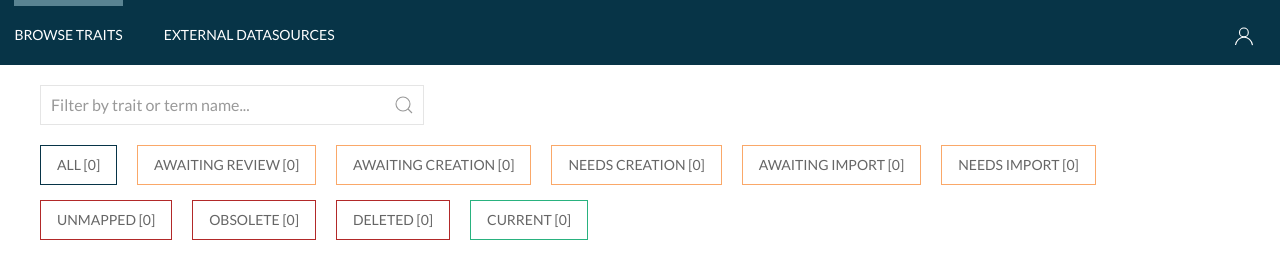
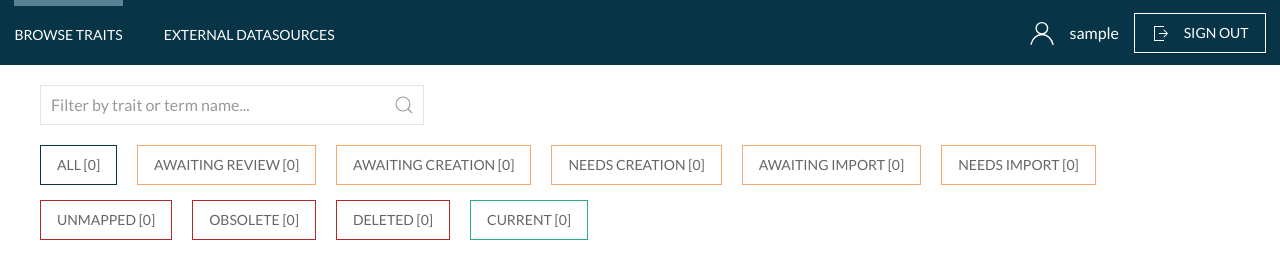
Before and after one commit to EBIvariation/trait-curation, a Django app: page /traits/ in a window 1280 px wide. Shown: the top 274 px of the page. Run offline with Django 3.2, Linux system fonts and the light colour scheme; the visitor is signed in with stand-in values (Sample User, id 1); data that the repository does not hold is empty; style sheets or scripts are compiled from the project's sources; parts of the project's set-up code (start-up, migrations or seed data) failed here and were passed over; some libraries are stand-ins or nearby versions.

Commit message:
Redesign auth interface in navbar

```diff
--- a/traitcuration/static/styles/components/buttons/_buttons.scss
+++ b/traitcuration/static/styles/components/buttons/_buttons.scss
@@ -1,6 +1,8 @@
 @import "../../utilities/variables";
 
 .button {
+  display: flex !important;
+  align-items: center !important;
   box-shadow: 2px 2px rgba(0, 0, 0, 0.1) !important;
 
   &--success {
@@ -9,6 +11,11 @@
     &:active {
       background-color: darken($color-success, 5%) !important;
     }
+  }
+
+  &>a {
+    text-decoration: none !important;
+    color: white !important;
   }
 
   &--primary {
@@ -59,4 +66,15 @@
       color: white !important;
     }
   }
+
+  &--transparent {
+    border: 1px solid white !important;
+    background: transparent !important;
+    color: white !important;
+
+    &:hover {
+      background: rgba(255,255,255,0.2) !important;
+    }
+
+  }
 }
--- a/traitcuration/static/styles/pages/base/_base.scss
+++ b/traitcuration/static/styles/pages/base/_base.scss
@@ -1,3 +1,12 @@
+@import "../../utilities/variables" ;
+
 .content {
-    margin-top: 1.25rem;
+  margin-top: 1.25rem;
 }
+
+.auth-links {
+  display: flex;
+  align-items: center;
+  gap: 0.9375rem;
+  color: white;
+}
--- a/traitcuration/traits/templates/traits/base.html
+++ b/traitcuration/traits/templates/traits/base.html
@@ -37,37 +37,23 @@
             {% endwith %}
         </div>
         <div class="uk-navbar-right">
-            <ul class="uk-navbar-nav">
-                <li class="header__item">
-                    <a class="header__link" uk-icon="icon: user"></a>
-                    <div
-                    uk-drop="mode:click; pos:bottom-left; offset:-10;"
-                    class="uk-card uk-card-body uk-card-default header__dropdown"
-                    >
-                    {% if not user.is_anonymous %}
-                        <ul class="uk-nav uk-nav-default">
-                            <li class="uk-nav-header">Logged in as {% user_display user %}</li>
-                            <li class="uk-nav-divider"></li>
-                            <li>
-                                <a href="/accounts/logout/?next={{request.path}}">
-                                    <span uk-icon="sign-out" class="uk-margin-small-right"> </span> Sign Out
-                                </a>
-                            </li>
-                        </ul>
-                    {% else %}
-                    <ul class="uk-nav uk-nav-default">
-                        <li class="uk-nav-header">Not Logged In</li>
-                        <li class="uk-nav-divider"></li>
-                        <li>
-                            <a href="/accounts/google/login/?next={{request.path}}">
-                                <span uk-icon="google" class="uk-margin-small-right"> </span> Log In with Google
-                            </a>
-                        </li>
-                    </ul>
-                    {% endif %}
-                    </div>
-                </li>
-            </ul>
+            {% if user.is_anonymous %}
+                <button class="uk-button button button-outlined--transparent">
+                    <a href="/accounts/google/login/?next={{request.path}}">
+                        <span uk-icon="google" class="uk-margin-small-right"> </span> LOG IN
+                    </a>
+                </button>
+            {% else %}
+                <div class="auth-links">
+                    <span uk-icon="icon: user; ratio: 1.3" class="auth-links__icon"></span>
+                    <span>{% user_display user %}</span>
+                    <button class="uk-button button button-outlined--transparent">
+                        <a href="/accounts/logout/?next={{request.path}}">
+                            <span uk-icon="sign-out" class="uk-margin-small-right"> </span> SIGN OUT
+                        </a>
+                    </button>
+                </div>
+            {% endif %}
         </div>
     </nav>
 
```
